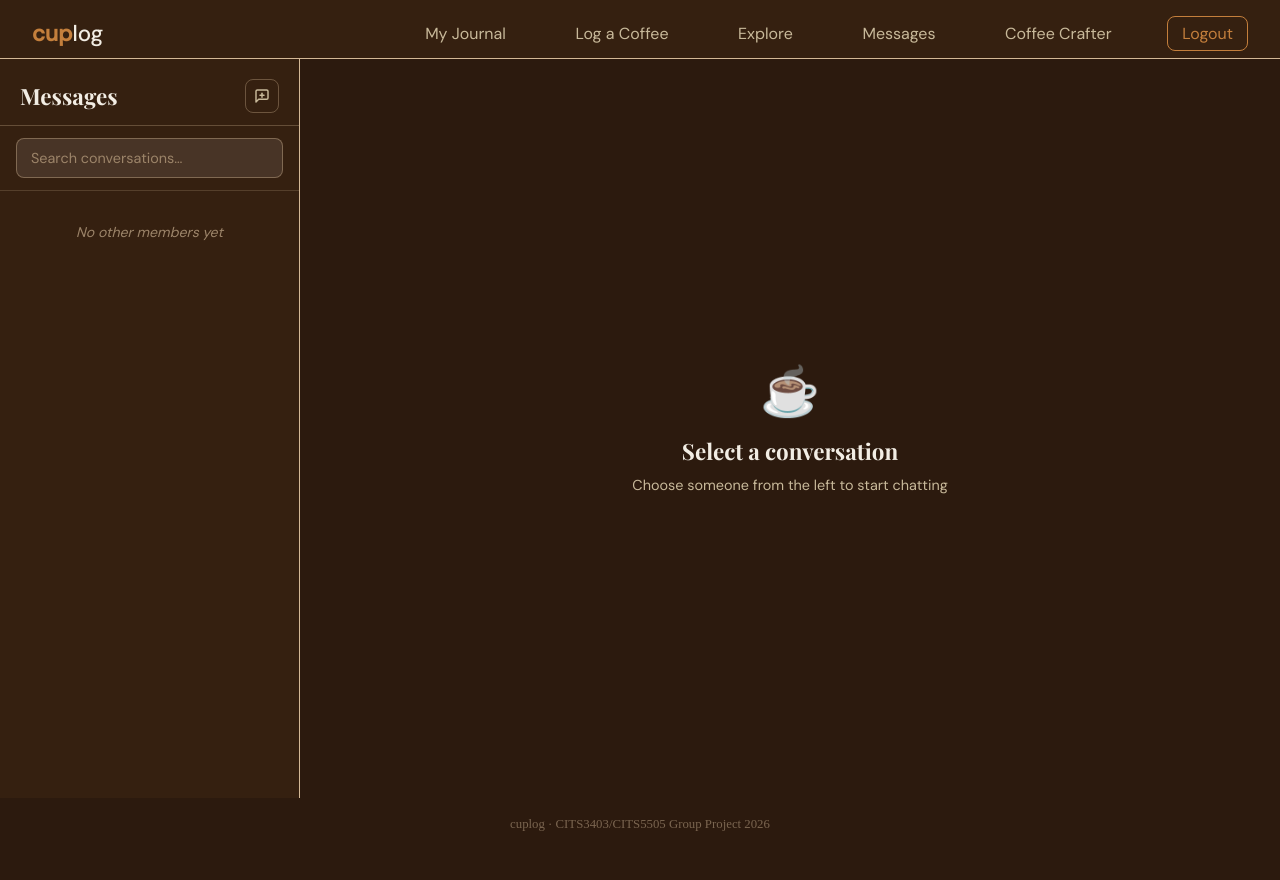
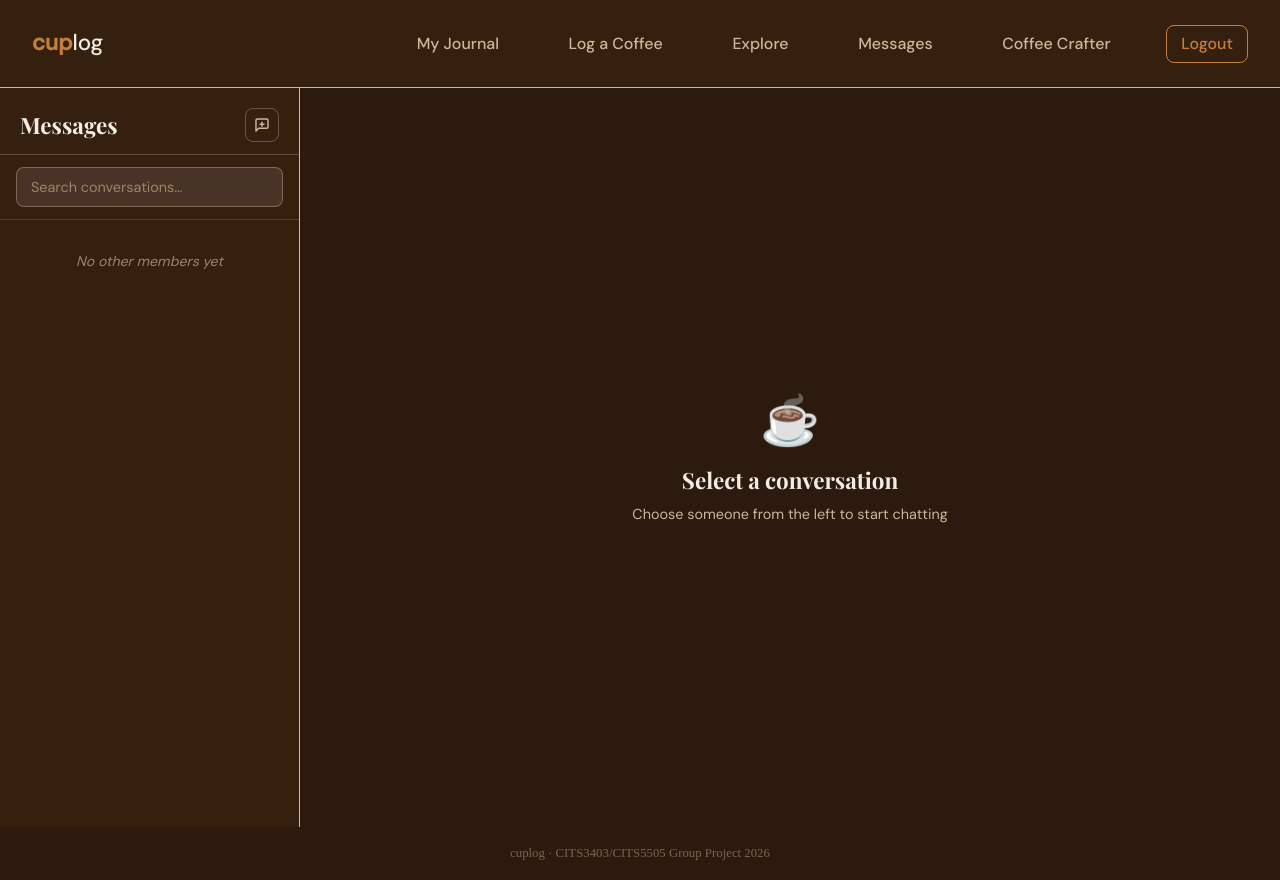
Before and after one commit to Dhruvvv1309/CITS3403_PROJECT, a Python web app: template app/templates/messages.html in a window 1280 px wide. Before the commit the page ends 831 px from the top, so only its background shows below. Run offline with Jinja, Linux system fonts and the light colour scheme; the template is opened without the code that fills it, so the values that code supplies are empty.

Commit message:
fix navbar

```diff
--- a/app/static/css/base.css
+++ b/app/static/css/base.css
@@ -6,7 +6,8 @@
 
 .top-nav {
     background: #352010 !important;
-    padding: 1.2rem 2rem 0.6rem 2rem !important;
+    min-height: 88px !important;
+    padding: 0 2rem !important;
     display: flex;
     align-items: center;
     justify-content: space-between;
@@ -22,6 +23,10 @@
     font-weight: 500 !important;
     color: #F2EDE4 !important;
     text-decoration: none !important;
+    line-height: 1 !important;
+    display: inline-flex !important;
+    align-items: center !important;
+    min-height: 40px !important;
 }
 
 .brand span {
@@ -29,7 +34,7 @@
     font-weight: 700 !important;
 }
 
-.nav-links {
+.top-nav .nav-links {
     display: flex;
     align-items: center;
     gap: 2.6rem !important;
@@ -38,23 +43,34 @@
     padding: 0 !important;
 }
 
-.nav-links a {
+.top-nav .nav-links li {
+    display: flex !important;
+    align-items: center !important;
+}
+
+.top-nav .nav-links a {
     color: #c8b99a !important;
     text-decoration: none !important;
     font-family: 'DM Sans', sans-serif !important;
     font-size: 1rem !important;
-    font-weight: 400 !important;
+    font-weight: 500 !important;
+    line-height: 1 !important;
+    min-height: 38px !important;
     padding: 6px 14px !important;
     border-radius: 8px !important;
+    display: inline-flex !important;
+    align-items: center !important;
+    justify-content: center !important;
+    white-space: nowrap !important;
 }
 
-.nav-links a:hover {
+.top-nav .nav-links a:hover {
     color: #F2EDE4 !important;
     background: rgba(196,127,60,0.15) !important;
-    font-weight: 700 !important;
+    font-weight: 500 !important;
 }
 
-.nav-links a.active {
+.top-nav .nav-links a.active {
     color: #F2EDE4 !important;
     background: rgba(196,127,60,0.15) !important;
     font-weight: 500 !important;
@@ -68,7 +84,7 @@ footer {
     padding: 1.2rem 0;
     text-align: center;
 }
-.nav-links a.logout-link {
+.top-nav .nav-links a.logout-link {
     color: #C47F3C !important;
     border: 1px solid #C47F3C !important;
     border-radius: 8px !important;
@@ -76,8 +92,9 @@ footer {
     background: transparent !important;
 }
 
-.nav-links a.logout-link:hover {
+.top-nav .nav-links a.logout-link:hover {
     color: #fff !important;
     background: #C47F3C !important;
     border-color: #C47F3C !important;
+    font-weight: 500 !important;
 }
--- a/app/templates/base.html
+++ b/app/templates/base.html
@@ -13,11 +13,11 @@
     <nav class="top-nav">
         <a class="brand" href="{{ url_for('main.home') }}"><span>cup</span>log</a>
         <ul class="nav-links"> <!-- Add navigation links here -->
-            <li><a href="{{ url_for('main.my_journal') }}" class="{{ 'active' if request.endpoint == 'my_journal' else '' }}">My Journal</a></li>
-            <li><a href="{{ url_for('main.log_coffee') }}" class="{{ 'active' if request.endpoint == 'log_coffee' else '' }}">Log a Coffee</a></li>
-            <li><a href="{{ url_for('main.explore') }}" class="{{ 'active' if request.endpoint == 'explore' else '' }}">Explore</a></li>
-            <li><a href="{{ url_for('main.messages') }}" class="{{ 'active' if request.endpoint == 'messages' else '' }}">Messages</a></li>
-            <li><a href="{{ url_for('main.game') }}" class="{{ 'active' if request.endpoint == 'game' else '' }}">Coffee Crafter</a></li>
+            <li><a href="{{ url_for('main.my_journal') }}" class="{{ 'active' if request.endpoint == 'main.my_journal' else '' }}">My Journal</a></li>
+            <li><a href="{{ url_for('main.log_coffee') }}" class="{{ 'active' if request.endpoint == 'main.log_coffee' else '' }}">Log a Coffee</a></li>
+            <li><a href="{{ url_for('main.explore') }}" class="{{ 'active' if request.endpoint == 'main.explore' else '' }}">Explore</a></li>
+            <li><a href="{{ url_for('main.messages') }}" class="{{ 'active' if request.endpoint == 'main.messages' else '' }}">Messages</a></li>
+            <li><a href="{{ url_for('main.game') }}" class="{{ 'active' if request.endpoint == 'main.game' else '' }}">Coffee Crafter</a></li>
             <li><a href="#" onclick="confirmLogout(event)" class="logout-link">Logout</a></li>
         </ul>
     </nav>
```
